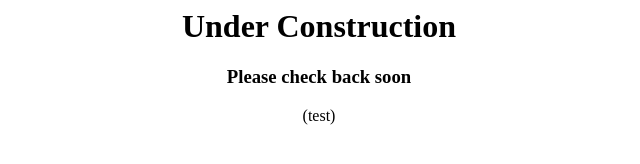
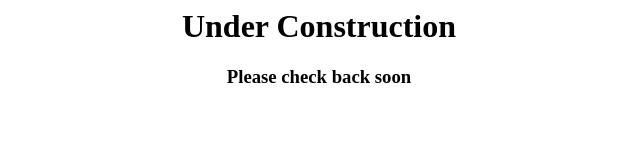
Before and after one commit to NathanRSmith/nathanrsmith.github.io, a plain HTML site: page construction/index.html in a window 1280 px wide. Shown: the full height of the page, 321-961 px from the left. Drawn offline with Linux system fonts and the light colour scheme.

Commit message:
modified index

```diff
--- a/construction/index.html
+++ b/construction/index.html
@@ -10,6 +10,5 @@
 <body>
     <h1>Under Construction</h1>
     <h3>Please check back soon</h3>
-(test)
 </body>
 </html>
```
